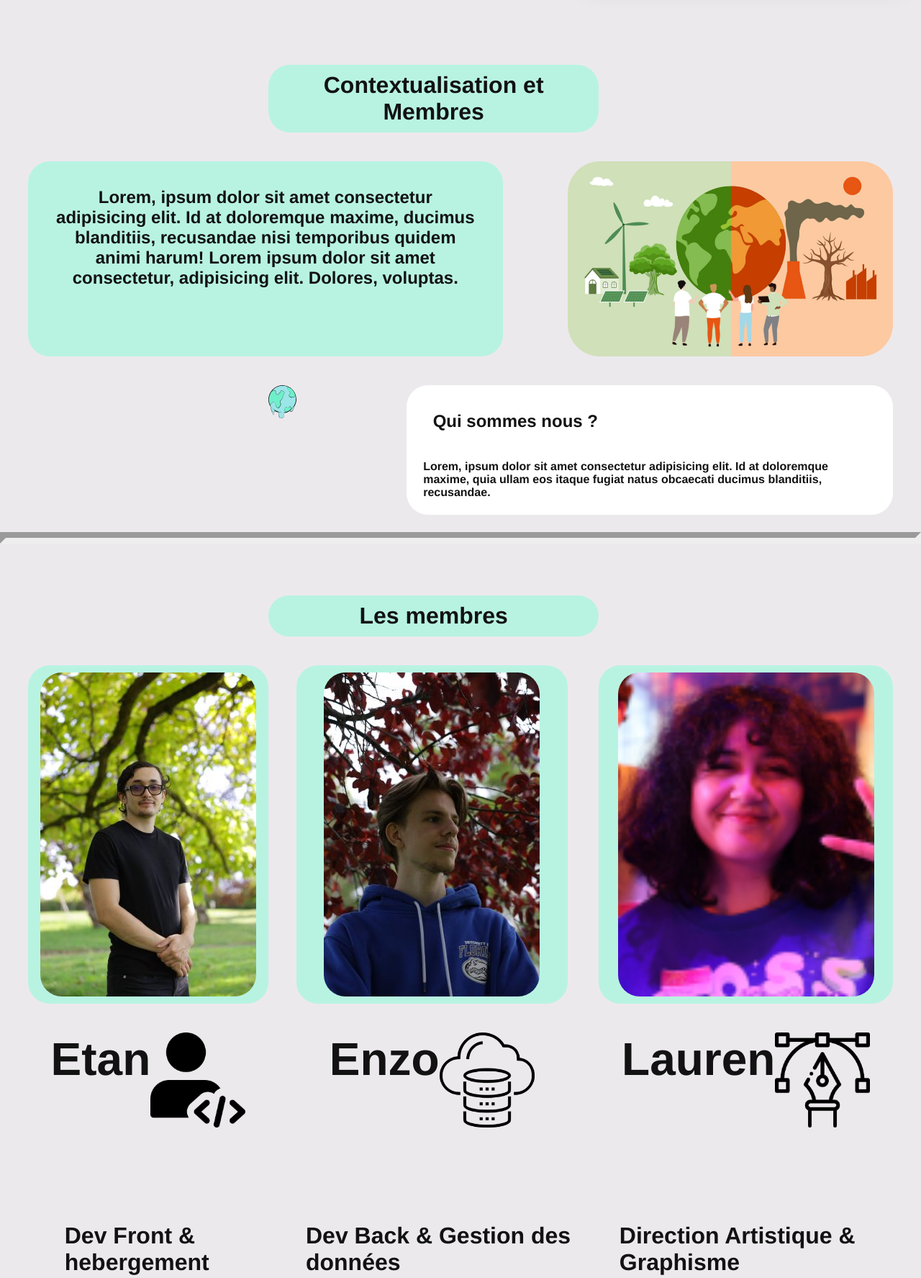
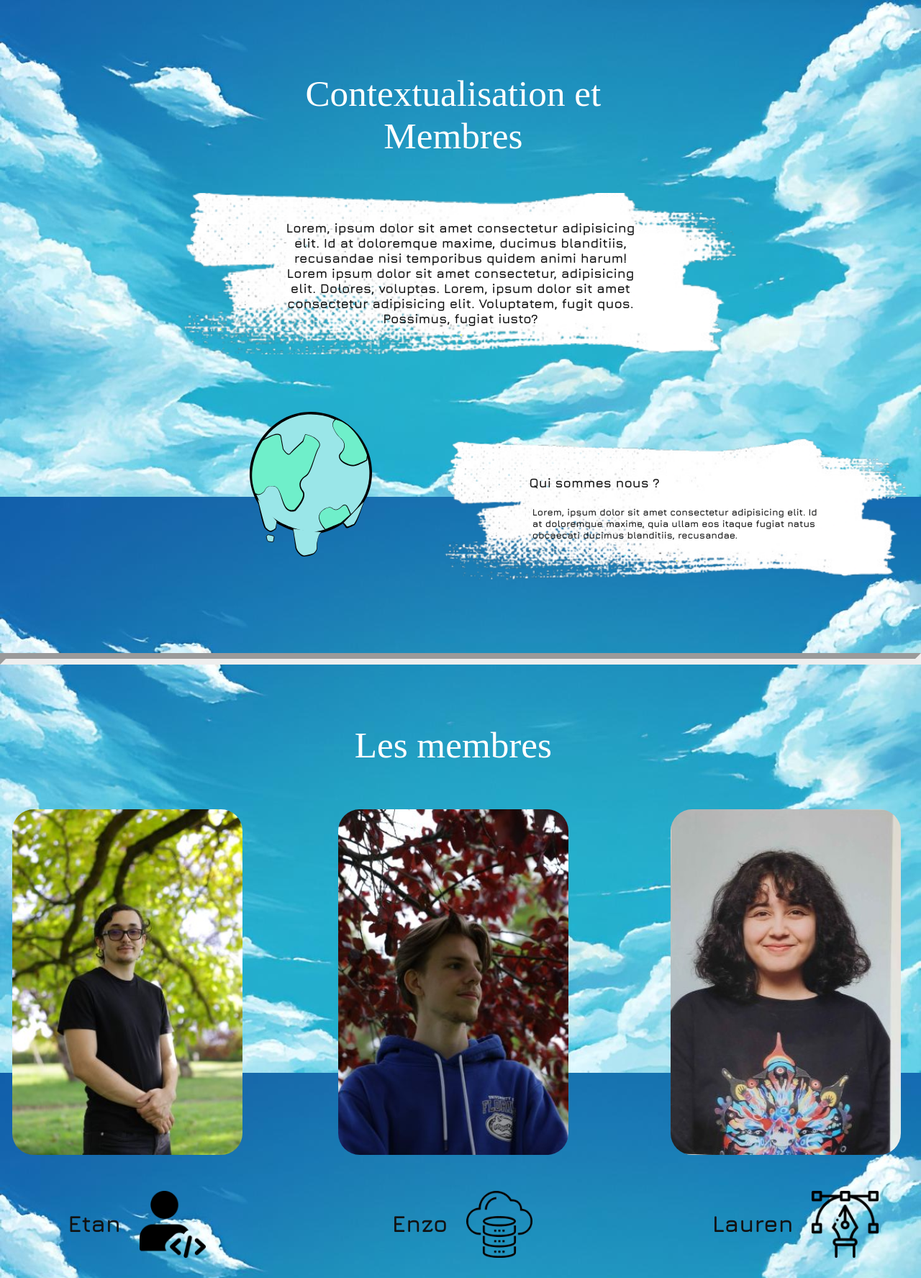
Before and after one commit to etanLaurent/ws303d, a plain HTML site: page info.html in a window 1280 px wide. Shown: the part 110-1885 px from the top of the page at 72% size. Drawn offline with nearby package versions, Linux system fonts and the light colour scheme; a web font is replaced by a local one.

Commit message:
Update info.html modif final

```diff
--- a/css/style.css
+++ b/css/style.css
@@ -17,6 +17,21 @@ body {
     background-color: #cec7d061;
     background-size: 4%;
 }
+
+.rubik-bubbles-regular {
+  font-family: "Rubik Bubbles", system-ui;
+  font-weight: 400;
+  font-style: normal;
+}
+
+
+.jura-uniquifier {
+  font-family: "Jura", sans-serif;
+  font-optical-sizing: auto;
+  font-weight: 400;
+  font-style: normal;
+}
+
 
 #cloud_back{
     background-image: url(../image/cloud.png);
@@ -327,6 +342,15 @@ h2{
 
 /* Page membres et tout */
 
+#info_page{
+    background-image: url(../image/clouds_again.jpg);
+    background-clip: content-box;
+    background-repeat: no-repeat;
+    background-size: 100%;
+    background-position-y: -1vh;
+    background-attachment: fixed;
+}
+
 .membres{
     display: grid;
     grid-template-columns: 1fr 2fr 1fr 1fr 1fr 2fr 1fr;
@@ -337,7 +361,6 @@ h2{
     display: flex;
     justify-content: center;
     text-align: center;
-    background-color: #B8F3E2;
     border-radius: 30px;
     padding: 10px;
 }
@@ -345,7 +368,6 @@ h2{
 .white_contener{
     display: flex;
     text-align: start;
-    background-color: #ffffff;
     border-radius: 30px;
     padding: 10px;
     flex-direction: column;
@@ -367,26 +389,34 @@ h2{
 }
 
 #bl2{
-    grid-column: 2/5;
+    background-image: url(../image/paint.png);
+    background-repeat: no-repeat;
+    background-size: 88%;
+    background-position: center;
+    padding: 2vw;
+    grid-column: 2/7;
     margin-top: 5vh;
+    margin-left: 7vw;
     margin-right: 7vw;
+    padding-left: 22vw;
+    padding-right: 22vw;
 }
 
-#mb_im1{
-    grid-column: 5/7;
-    width: 100%;
-    margin-top: 5vh;
-}
 #mb_im2{
     grid-column: 3/4;
-    width: 100%;
-    margin-top: 5vh;
+    width: 160%;
+    margin-top: 10vh;
 }
 
 #wh1{
+    background-image: url(../image/paint.png);
+    background-repeat: no-repeat;
+    background-size: 120%;
+    background-position: center;
     grid-column: 4/7;
     margin-top: 5vh;
     margin-left: 12vw;
+    padding: 15vh;
 }
 
 #bl3{
@@ -416,29 +446,29 @@ h2{
     grid-column: 2/3;
     margin-top: 5vh;
     width: 100%;
-    height: 50%;
+    height: 35%;
 }
 
 #nc2{
     grid-column: 4/5;
     margin-top: 5vh;
     width: 100%;
-    height: 50%;
+    height: 35%;
 }
 
 #nc3{
     grid-column: 6/7;
     margin-top: 5vh;
     width: 100%;
-    height: 50%;
+    height: 35%;
 }
 
 #nc4{
     display: flex;
     justify-content: space-between;
     grid-column: 2/7;
-    margin-top: 5vh;
-    width: 100%;
+    margin-top: -2vh;
+    width: 96%;
     margin-left: 4vw;
 }
 
@@ -465,6 +495,8 @@ h2{
 
 #bl4 img, #bl5 img, #bl6 img{
     border-radius: 30px;
+    object-fit: cover;
+    width: 25vw;
 }
 
 #nc5 img, #nc6 img{
@@ -472,23 +504,40 @@ h2{
 }
 
 .blue_contener h1{
-    font-size: xx-large;
+    font-size: 4vw;
+    font-weight: 100;
+    color: #fff;
+    font-family: Rubik Bubbles;
 }
 
 .blue_contener h2{
-    font-size: x-large;
-    margin: 2vw;
+    font-size: large;
+    margin: 1vw;
+    font-family: Jura;
 }
 
 .white_contener h1{
-    font-size: x-large;
-    padding: 4%;
+    font-size: large;
+    padding: 2%;
+    font-family: Jura;
 }
 
 .white_contener h2{
-    font-size: medium;
+    font-size: small;
     margin: 1vw;
     text-align: left;
+    font-family: Jura;
+}
+
+.no_contener h1{
+    font-size: xx-large;
+    margin: 2vw;
+    font-family: Jura;
+}
+
+.no_contener p {
+    font-size: x-large;
+    font-family: Jura;
 }
 
 hr{
@@ -498,60 +547,3 @@ hr{
     color: #000000;
     border-width: 1vh;
 }
-
-/* Styles spécifiques pour la page carte */
-.carte-page nav {
-    width: auto;
-    padding: 10px;
-}
-
-.carte-page .menu-toggle,
-.carte-page nav ul {
-    display: none;
-}
-
-.carte-page .info-button {
-    position: fixed;
-    bottom: 30px;
-    right: 30px;
-    z-index: 1000;
-    transition: right 0.3s ease;
-}
-
-.carte-page .circle-button {
-    width: 40px;
-    height: 40px;
-    background-color: white;
-    border-radius: 50%;
-    display: flex;
-    align-items: center;
-    justify-content: center;
-    box-shadow: 0 2px 5px rgba(0,0,0,0.2);
-    font-weight: bold;
-}
-
-/* Style des contrôles de zoom */
-.carte-page .leaflet-control-zoom {
-    position: fixed !important;
-    top: 20px !important;
-    right: 20px !important;
-    transition: right 0.3s ease;
-}
-
-.carte-page .leaflet-control-zoom a {
-    width: 40px !important;
-    height: 40px !important;
-    line-height: 40px !important;
-    background-color: white !important;
-    border-radius: 50% !important;
-    margin-bottom: 10px !important;
-    box-shadow: 0 2px 5px rgba(0,0,0,0.2) !important;
-    border: none !important;
-    outline: none !important;
-}
-
-/* Ajustement lors de l'ouverture du panneau */
-.carte-page .sidebar.active ~ .info-button,
-.carte-page #sidebar.active ~ * .leaflet-control-zoom {
-    right: 420px;
-}
--- a/info.html
+++ b/info.html
@@ -7,8 +7,14 @@
         <meta name="viewport" content="width=device-width, minimum-scale=1, initial-scale=1.0">
         <link rel="stylesheet" href="css/style.css">
         <link rel="stylesheet" href="https://unpkg.com/leaflet/dist/leaflet.css" />
+        <link rel="preconnect" href="https://fonts.googleapis.com">
+        <link rel="preconnect" href="https://fonts.gstatic.com" crossorigin>
+        <link href="https://fonts.googleapis.com/css2?family=Fredoka:wght@300..700&family=Permanent+Marker&family=Rubik+Bubbles&display=swap" rel="stylesheet">
+        <link rel="preconnect" href="https://fonts.googleapis.com">
+        <link rel="preconnect" href="https://fonts.gstatic.com" crossorigin>
+        <link href="https://fonts.googleapis.com/css2?family=Fredoka:wght@300..700&family=Jura:wght@300..700&family=Permanent+Marker&family=Rubik+Bubbles&display=swap" rel="stylesheet">
     </head>
-<body>
+<body id="info_page">
 <h1>
     <header id="header">
     <nav>
@@ -36,9 +42,8 @@
     <h1>Contextualisation et Membres</h1>
 </div>
 <div class="blue_contener" id="bl2">
-    <h2>Lorem, ipsum dolor sit amet consectetur adipisicing elit. Id at doloremque maxime, ducimus blanditiis, recusandae nisi temporibus quidem animi harum! Lorem ipsum dolor sit amet consectetur, adipisicing elit. Dolores, voluptas.</h2>
+    <h2>Lorem, ipsum dolor sit amet consectetur adipisicing elit. Id at doloremque maxime, ducimus blanditiis, recusandae nisi temporibus quidem animi harum! Lorem ipsum dolor sit amet consectetur, adipisicing elit. Dolores, voluptas. Lorem, ipsum dolor sit amet consectetur adipisicing elit. Voluptatem, fugit quos. Possimus, fugiat iusto?</h2>
 </div>
-<img class="mb_image" id="mb_im1" src="image/planet_cool.png">
 <img class="mb_image" id="mb_im2" src="image/WeatherDev_Logo.svg">
 <div class="white_contener" id="wh1">
     <h1>Qui sommes nous ?</h1>
@@ -55,7 +60,7 @@
     <img src="image/527A0476.JPG">
 </div>
 <div class="blue_contener" id="bl6">
-    <img src="image/18136DBA103.png">
+    <img src="image/20251005_183155.jpg">
 </div>
 <div class="no_contener" id="nc1">
     <h1>Etan</h1>
```
Also changed, not shown: image/18136DBA103.jpg (added), image/20251005_183155.jpg (added), image/clouds_again.jpg (added), image/paint.png (added).
